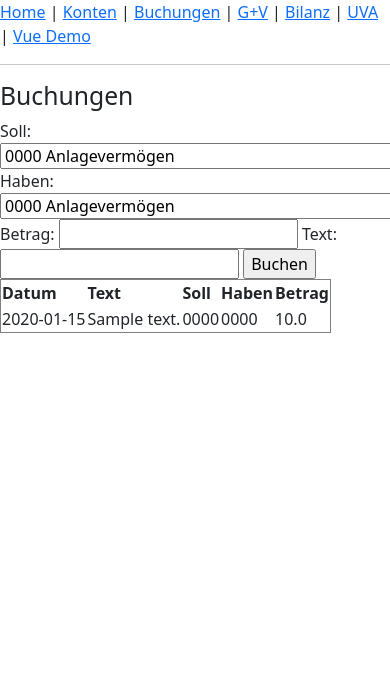
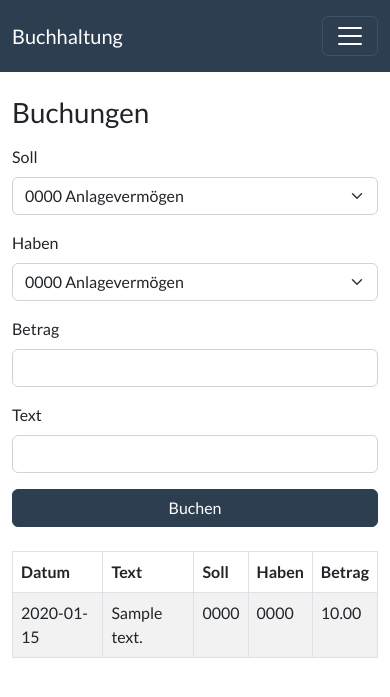
Before and after one commit to lutzerb/codextest, a Flask app: page /entries in a window 390 px wide; the page is wider, and only the part inside the window is pictured. Shown: the top 697 px of that part. Run offline with Flask 3, Linux system fonts and the light colour scheme; tables that the repository leaves empty hold one stand-in row (values such as "Sample post"); some libraries are stand-ins or nearby versions.

Commit message:
Improve frontend with responsive design

```diff
--- a/app/templates/base.html
+++ b/app/templates/base.html
@@ -2,21 +2,32 @@
 <html lang="de">
 <head>
     <meta charset="utf-8">
+    <meta name="viewport" content="width=device-width, initial-scale=1">
     <title>Buchhaltung</title>
-    <link href="https://cdn.jsdelivr.net/npm/bootstrap@5.3.0/dist/css/bootstrap.min.css" rel="stylesheet">
+    <link href="https://cdn.jsdelivr.net/npm/bootswatch@5.3.2/dist/flatly/bootstrap.min.css" rel="stylesheet">
 </head>
 <body>
-    <nav>
-        <a href="/">Home</a> |
-        <a href="/accounts">Konten</a> |
-        <a href="/entries">Buchungen</a> |
-        <a href="/profit_loss">G+V</a> |
-        <a href="/balance">Bilanz</a> |
-        <a href="/vat">UVA</a> |
-        <a href="/vue_app">Vue&nbsp;Demo</a>
+    <nav class="navbar navbar-expand-lg navbar-dark bg-primary">
+        <div class="container-fluid">
+            <a class="navbar-brand" href="/">Buchhaltung</a>
+            <button class="navbar-toggler" type="button" data-bs-toggle="collapse" data-bs-target="#navbarNav" aria-controls="navbarNav" aria-expanded="false" aria-label="Toggle navigation">
+                <span class="navbar-toggler-icon"></span>
+            </button>
+            <div class="collapse navbar-collapse" id="navbarNav">
+                <ul class="navbar-nav me-auto mb-2 mb-lg-0">
+                    <li class="nav-item"><a class="nav-link" href="/accounts">Konten</a></li>
+                    <li class="nav-item"><a class="nav-link" href="/entries">Buchungen</a></li>
+                    <li class="nav-item"><a class="nav-link" href="/profit_loss">G+V</a></li>
+                    <li class="nav-item"><a class="nav-link" href="/balance">Bilanz</a></li>
+                    <li class="nav-item"><a class="nav-link" href="/vat">UVA</a></li>
+                    <li class="nav-item"><a class="nav-link" href="/vue_app">Vue&nbsp;Demo</a></li>
+                </ul>
+            </div>
+        </div>
     </nav>
-    <hr>
-    {% block content %}{% endblock %}
+    <div class="container mt-4">
+        {% block content %}{% endblock %}
+    </div>
     <script src="https://cdn.jsdelivr.net/npm/bootstrap@5.3.0/dist/js/bootstrap.bundle.min.js"></script>
 </body>
 </html>
--- a/app/templates/entries.html
+++ b/app/templates/entries.html
@@ -1,25 +1,50 @@
 {% extends 'base.html' %}
 {% block content %}
-<h2>Buchungen</h2>
-<form method="post">
-    Soll: <select name="debit">
+<h2 class="mb-3">Buchungen</h2>
+<form method="post" class="row g-3 mb-4">
+    <div class="col-md-3">
+        <label class="form-label">Soll</label>
+        <select name="debit" class="form-select" required>
             {% for acc in accounts %}
                 <option value="{{ acc.id }}">{{ acc.number }} {{ acc.name }}</option>
             {% endfor %}
         </select>
-    Haben: <select name="credit">
+    </div>
+    <div class="col-md-3">
+        <label class="form-label">Haben</label>
+        <select name="credit" class="form-select" required>
             {% for acc in accounts %}
                 <option value="{{ acc.id }}">{{ acc.number }} {{ acc.name }}</option>
             {% endfor %}
         </select>
-    Betrag: <input type="number" step="0.01" name="amount">
-    Text: <input type="text" name="description">
-    <input type="submit" value="Buchen">
+    </div>
+    <div class="col-md-2">
+        <label class="form-label">Betrag</label>
+        <input type="number" step="0.01" name="amount" class="form-control" required>
+    </div>
+    <div class="col-md-3">
+        <label class="form-label">Text</label>
+        <input type="text" name="description" class="form-control">
+    </div>
+    <div class="col-md-1 d-flex align-items-end">
+        <button type="submit" class="btn btn-primary w-100">Buchen</button>
+    </div>
 </form>
-<table border="1">
+
+<table class="table table-striped table-bordered">
+    <thead>
         <tr><th>Datum</th><th>Text</th><th>Soll</th><th>Haben</th><th>Betrag</th></tr>
+    </thead>
+    <tbody>
         {% for e in entries %}
-<tr><td>{{ e.entry_date }}</td><td>{{ e.description }}</td><td>{{ e.debit.number }}</td><td>{{ e.credit.number }}</td><td>{{ e.amount }}</td></tr>
+        <tr>
+            <td>{{ e.entry_date }}</td>
+            <td>{{ e.description }}</td>
+            <td>{{ e.debit.number }}</td>
+            <td>{{ e.credit.number }}</td>
+            <td>{{ '%.2f'|format(e.amount) }}</td>
+        </tr>
         {% endfor %}
+    </tbody>
 </table>
 {% endblock %}
--- a/app/templates/index.html
+++ b/app/templates/index.html
@@ -1,4 +1,4 @@
 {% extends 'base.html' %}
 {% block content %}
-<h1>Willkommen zur Buchhaltung</h1>
+<h1 class="mb-4">Willkommen zur Buchhaltung</h1>
 {% endblock %}
--- a/app/templates/vue_app.html
+++ b/app/templates/vue_app.html
@@ -1,7 +1,7 @@
 {% extends 'base.html' %}
 {% block content %}
-<div id="app" class="container mt-4">
-  <h2>Buchungen (Vue)</h2>
+<div id="app" class="mt-4">
+  <h2 class="mb-3">Buchungen (Vue)</h2>
   <form @submit.prevent="addEntry" class="row g-3">
     <div class="col-md-3">
       <label class="form-label">Soll</label>
@@ -29,7 +29,7 @@
       <button type="submit" class="btn btn-primary">Buchen</button>
     </div>
   </form>
-  <table class="table table-bordered mt-4">
+  <table class="table table-striped table-bordered mt-4">
     <thead>
       <tr><th>Datum</th><th>Text</th><th>Soll</th><th>Haben</th><th>Betrag</th></tr>
     </thead>
```
Also changed, not shown: app/templates/accounts.html (+10 -6 lines), app/templates/balance.html (+6 -2 lines), app/templates/profit_loss.html (+6 -2 lines), app/templates/vat.html (+7 -5 lines), README.md. Lines whose indentation alone changed are shown as unchanged.
